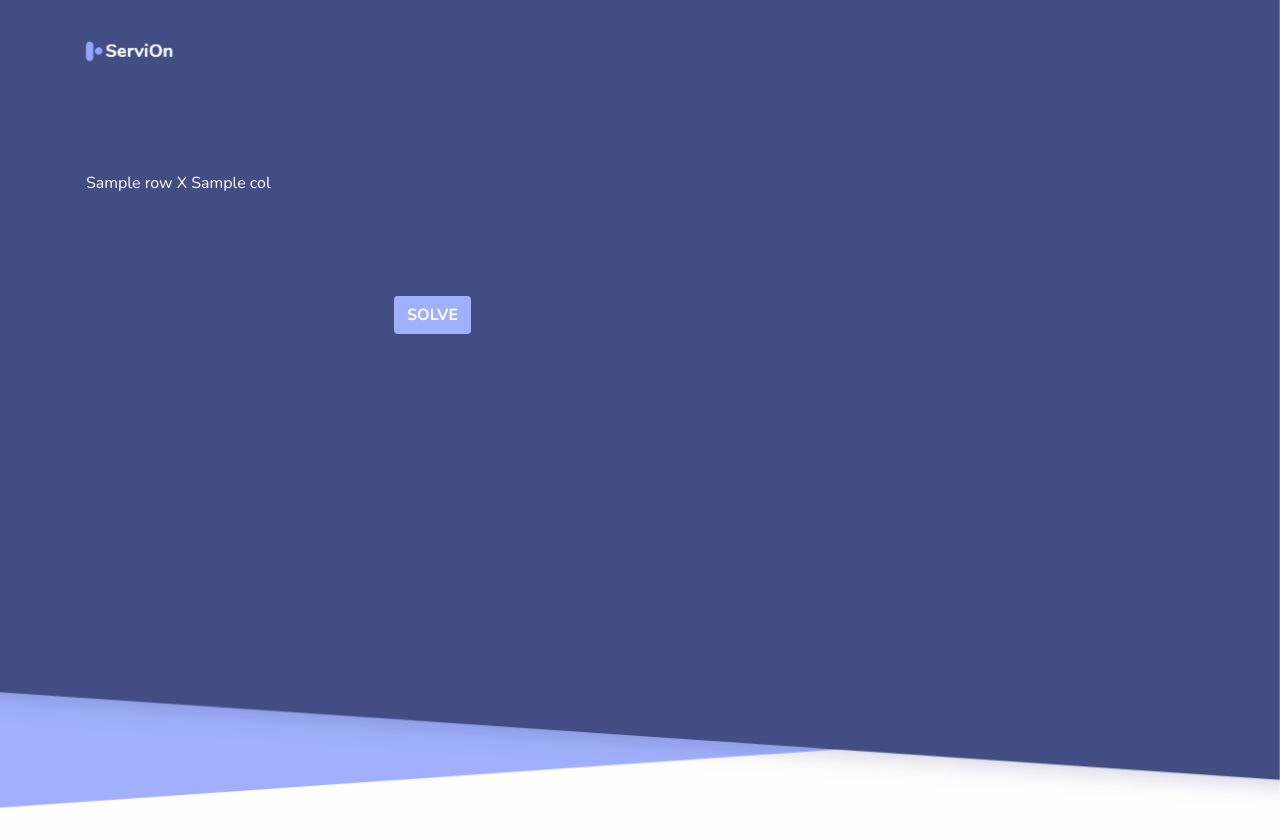
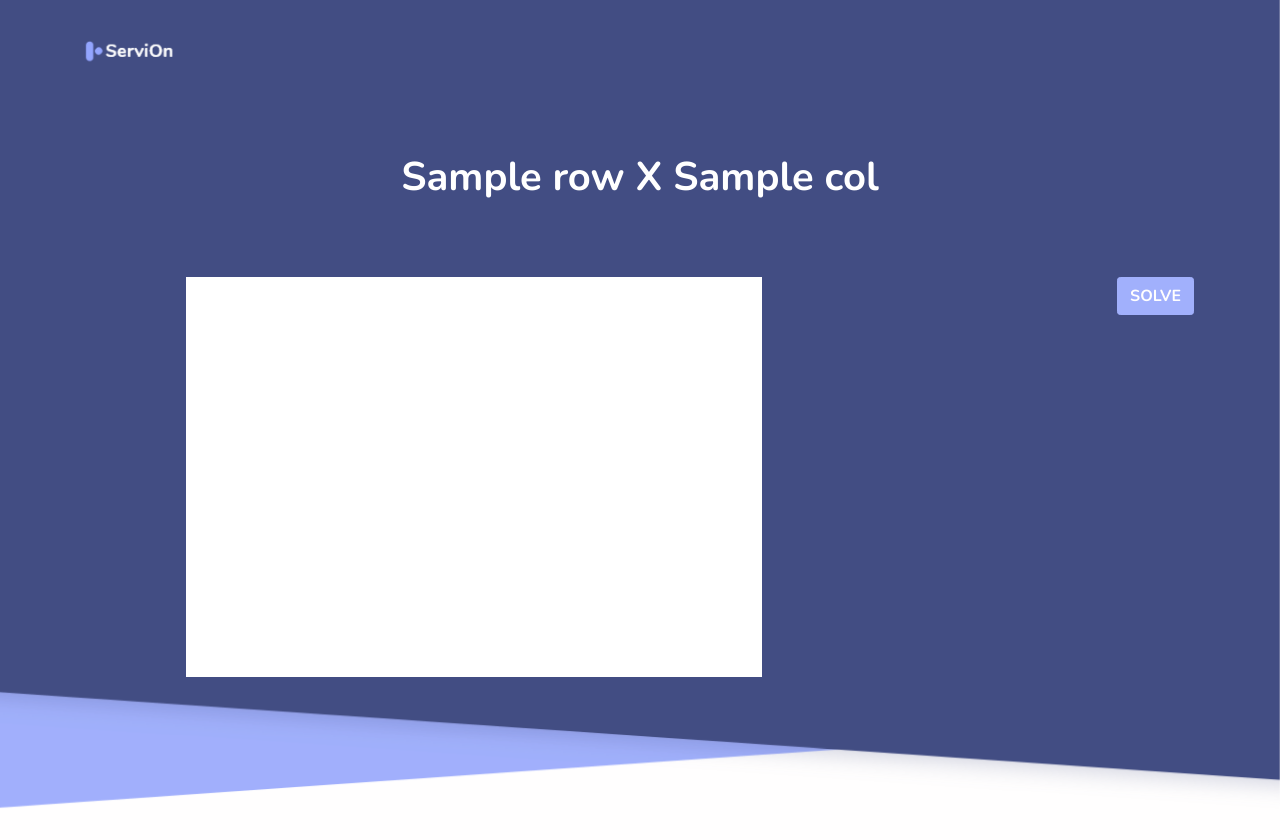
Before and after one commit to sohy19/nonogram-solver, a Django app: template NonogramSolver/home/templates/next.html in a window 1280 px wide. Run offline with Django 4.2, Linux system fonts and the light colour scheme; the template is opened without the code that fills it: most values are stand-ins (such as "Sample title", 1, 10 or a date in 2020); some libraries are stand-ins or nearby versions.

Commit message:
css 적용 중

```diff
--- a/NonogramSolver/home/static/style.css
+++ b/NonogramSolver/home/static/style.css
@@ -2,26 +2,35 @@
 	margin: 0 auto;
 	color: white;
 	grid-area: header;
+    font-size: 30pt;
+    font-weight: bold;
 }
 
-.gridForm {
+/* .gridForm {
 	display: grid;
 	grid-template-areas:
+        ". header ."
 		". col ."
 		"row grid ."
 		". . button";
-}
+} */
 
 #row-hints {
 	display: flex;
 	flex-direction: column;
 	margin-right: 0;
-	width: 100px;
 	grid-area: row;
 }
 
+.row-hint {
+	width: 200px;
+	height: 40px;
+	/* margin-top: 20px; */
+}
+
 .col-hint {
-	width: 100px;
+	width: 43px;
+	height: 200px;
 	grid-area: col;
 }
 
@@ -31,8 +40,9 @@
 
 table {
 	margin: 0 auto;
-	min-width: 30vw;
-	min-height: 40vh;
+	width: 40vw;
+	height: 40vh;
+	background-color: white;
 }
 
 tr {
@@ -41,8 +51,8 @@
 
 td {
 	border: 1px solid #000;
-	width: 50px;
-	background-color: white;
+	/* width: 50px; */
+	/* background-color: white; */
 }
 
 .btn {
--- /dev/null
+++ b/NonogramSolver/home/static/style2.css
@@ -0,0 +1,51 @@
+#size {
+  color: white;
+  font-size: 30pt;
+  font-weight: bold;
+  text-align: center;
+}
+
+table {
+	min-width: 40vw;
+  max-width: 45vw;
+	min-height: 50vh;
+	background-color: white;
+  margin-left: 100px;
+}
+
+tr {
+	height: 50px;
+  width: 50px;
+}
+
+td {
+	border: 1px solid #000;
+
+}
+
+.row-hint {
+	width: 180px;
+	/* height: 40px; */
+}
+
+.col-hint {
+	width: 43px;
+	height: 180px;
+}
+
+#row-hints {
+	display: flex;
+	flex-direction: column;
+  float: left;
+  clear: both;
+  margin-left: 6%;
+}
+
+#col-hints {
+  display: flex;
+  justify-content: center;
+}
+
+.btn {
+	float: right;
+}
--- a/NonogramSolver/home/templates/next.html
+++ b/NonogramSolver/home/templates/next.html
@@ -1,9 +1,6 @@
 {% extends 'base.html' %} {% block content %} {% load static %}
 
-<link rel="stylesheet" href="../static/style.css" />
-<!-- 힌트 입력 칸
-결과 나오는 칸
-연산 횟수 -->
+<link rel="stylesheet" href="../static/style2.css" />
 <!DOCTYPE html>
 <html>
 	<p id="size">
@@ -41,6 +38,7 @@
 					input.type = "text";
 					input.className = "row-hint";
 					input.name = `row-hint${i}`;
+					input.style.height = 10;
 					row_hints.appendChild(input);
 				}
 				for (let i = 1; i <= col; i++) {
@@ -51,11 +49,8 @@
 					input.name = "col-hint" + i;
 					col_hints.appendChild(input);
 				}
-				// input 태그 여러 개 나와야 하고, input 태그 값 전체 전달 돼야 함
 			</script>
-			<button type="submit" name="solve-btn" class="btn btn-primary">
-				SOLVE
-			</button>
+			<button type="submit" name="solve-btn" class="btn btn-primary">SOLVE</button>
 		</form>
 	</div>
 </html>
```
Also changed, not shown: NonogramSolver/home/templates/result.html (+15 -30 lines), NonogramSolver/home/views.py (+10 -6 lines).
